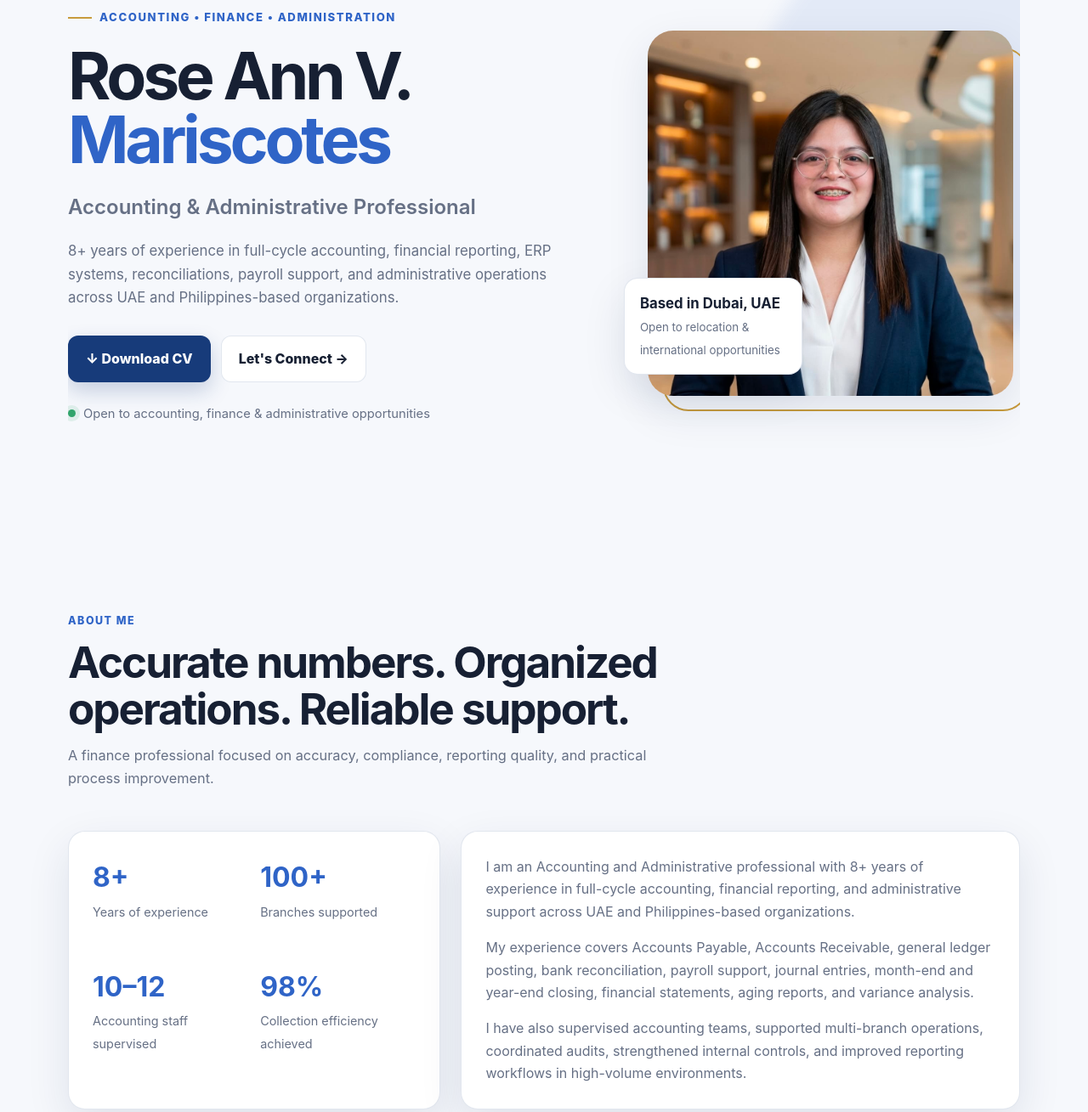
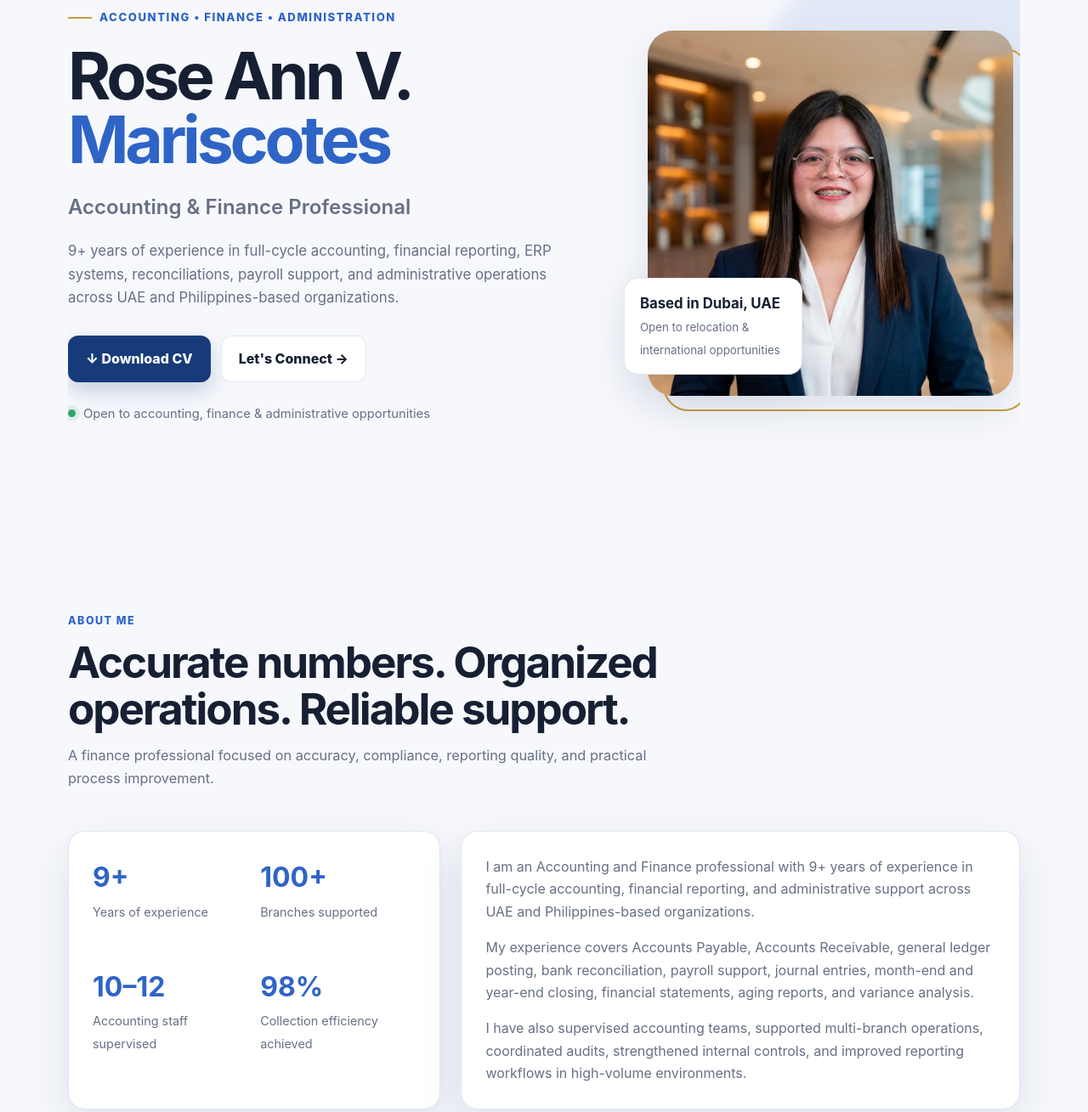
Before and after one commit to RA09-M/my.personal.website, a plain HTML site: page index.html in a window 1280 px wide. Shown: the part 179-1488 px from the top of the page at 85% size. Drawn offline with Linux system fonts and the light colour scheme.

Commit message:
Update experience details in index.html

```diff
--- a/index.html
+++ b/index.html
@@ -475,9 +475,9 @@
             <div class="reveal">
                 <div class="eyebrow">Accounting • Finance • Administration</div>
                 <h1>Rose Ann V. <span>Mariscotes</span></h1>
-                <p class="hero-title">Accounting & Administrative Professional</p>
+                <p class="hero-title">Accounting & Finance Professional</p>
                 <p class="hero-copy">
-                    8+ years of experience in full-cycle accounting, financial reporting,
+                    9+ years of experience in full-cycle accounting, financial reporting,
                     ERP systems, reconciliations, payroll support, and administrative operations
                     across UAE and Philippines-based organizations.
                 </p>
@@ -512,7 +512,7 @@
 
                 <div class="about-grid">
                     <div class="card stats reveal">
-                        <div class="stat"><strong>8+</strong><span>Years of experience</span></div>
+                        <div class="stat"><strong>9+</strong><span>Years of experience</span></div>
                         <div class="stat"><strong>100+</strong><span>Branches supported</span></div>
                         <div class="stat"><strong>10–12</strong><span>Accounting staff supervised</span></div>
                         <div class="stat"><strong>98%</strong><span>Collection efficiency achieved</span></div>
@@ -520,7 +520,7 @@
 
                     <div class="card about-text reveal">
                         <p>
-                            I am an Accounting and Administrative professional with 8+ years of experience
+                            I am an Accounting and Finance professional with 9+ years of experience
                             in full-cycle accounting, financial reporting, and administrative support across
                             UAE and Philippines-based organizations.
                         </p>
@@ -598,7 +598,7 @@
                         <article class="role-card">
                             <div class="role-top">
                                 <div>
-                                    <h3>Accounting Clerk | Admin Support</h3>
+                                    <h3>Accounting Assistant | Admin Support</h3>
                                     <div class="company">HST Facilities Management Services — Dubai, UAE</div>
                                 </div>
                                 <div class="date">Dec 2024 – Present</div>
@@ -621,7 +621,7 @@
                                     <h3>General Accounting Team Leader</h3>
                                     <div class="company">Golden Win Empire Marketing Corp. — Valenzuela, Philippines</div>
                                 </div>
-                                <div class="date">Jan 2022 – Dec 2024</div>
+                                <div class="date">Dec 2021 – Dec 2024</div>
                             </div>
                             <ul>
                                 <li>Supervised and mentored 10–12 accounting staff across Accounting, Insurance, Leasing and Supplier Management.</li>
```
